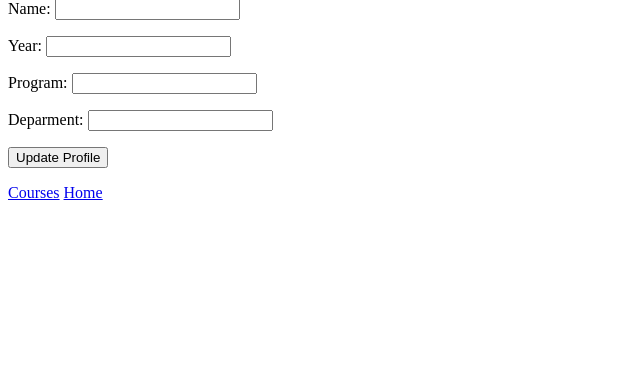
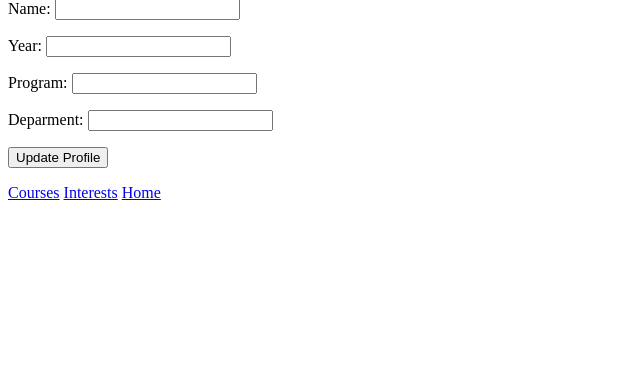
Before and after one commit to hemant1729/CRApp, a Django app: template templates/student/home.html in a window 1280 px wide. Shown: the part 317-688 px from the top of the page, without its empty margins (0-640 px from the left). Run offline with Django 3.2, Linux system fonts and the light colour scheme; the template is opened without the code that fills it, so the values that code supplies are empty.

Commit message:
small change

```diff
--- a/templates/student/home.html
+++ b/templates/student/home.html
@@ -17,6 +17,7 @@
         <p><input type="submit" name="update" value="Update Profile"></p>
     </form>
     <a href="/student/courses">Courses</a>
+    <a href="/student/interests">Interests</a>
     <a href="/student">Home</a>
 </body>
 </html>
```
